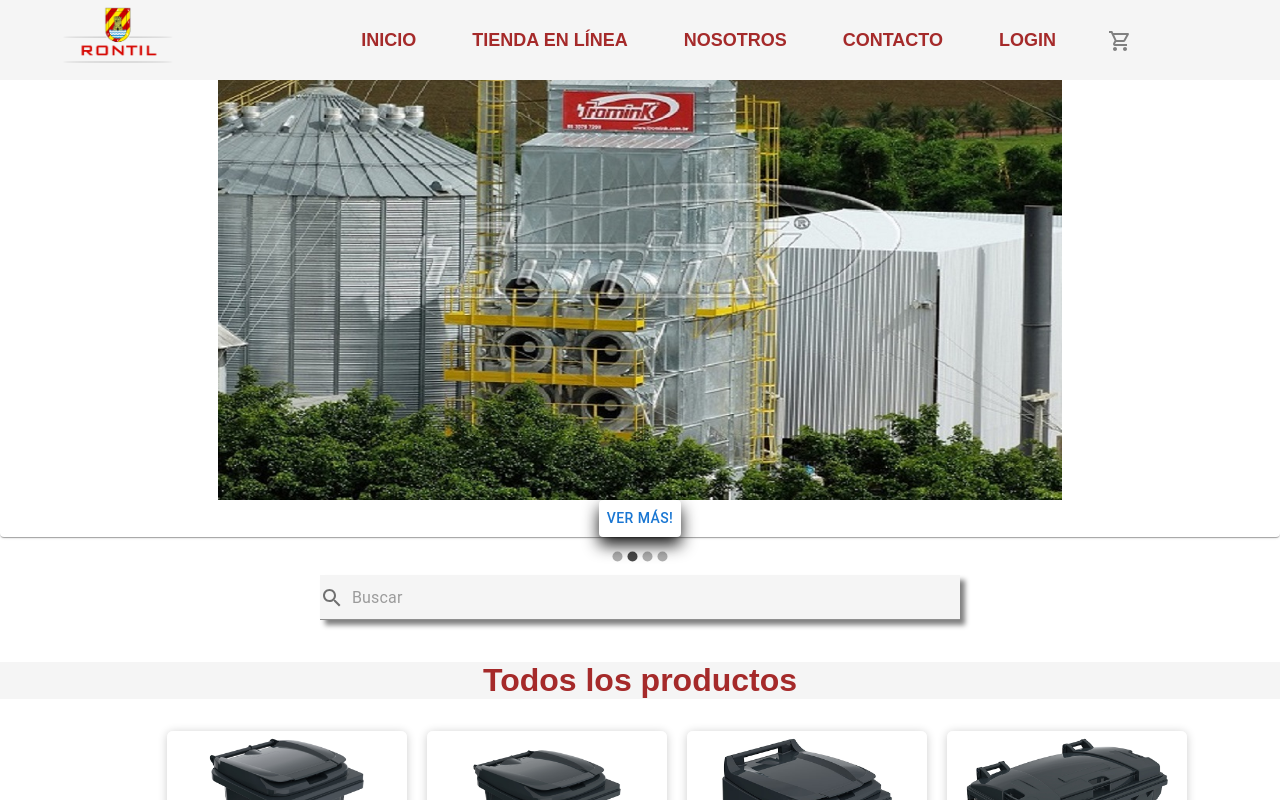
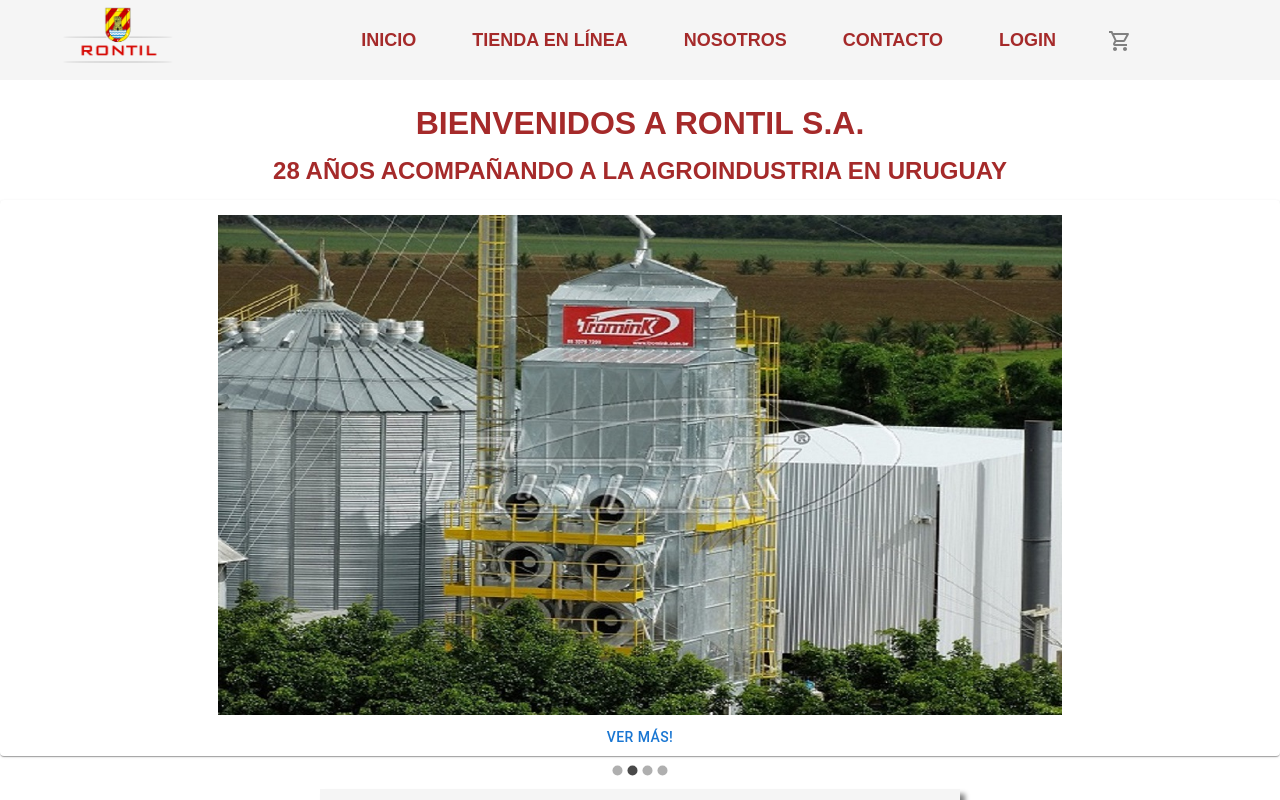
Before and after one commit to josemaria1988/rontil-web-react, a React (Create React App) app: page / in a window 1280 px wide. Shown: the top 800 px of the page. Built offline with nearby package versions, Linux system fonts and the light colour scheme; no server answers.

Commit message:
avanzando en diseno de pagina inicio

```diff
--- a/src/components/Banner/Banner.jsx
+++ b/src/components/Banner/Banner.jsx
@@ -10,7 +10,6 @@ import citysolar from '../../assets/img/CitySolar-2.0.png'
 
 const Item = (props) => {
     return (
-        <div className="caja-inicio">
             <Paper className="paper-carousel">
                 <h2 className="titulo-carousel">{props.item.name}</h2>
                 <img src={props.item.img} alt={props.item.imge} />
@@ -18,7 +17,6 @@ const Item = (props) => {
                     Ver más!
                 </Button>
             </Paper>
-        </div>
     )
 }
 
@@ -48,13 +46,11 @@ const Banner = () => {
     ]
 
     return (
-        <div className="caja-inicio">
             <Carousel>
                 {
                     items.map((item, i) => <Item key={i} item={item} />)
                 }
             </Carousel>
-        </div>
     )
 }
 
--- a/src/components/Banner/Banner.scss
+++ b/src/components/Banner/Banner.scss
@@ -1,16 +1,3 @@
-.caja-inicio {
-    width: 100%; /* El carrusel ocupa todo el ancho de la página */
-    max-width: 100%;
-    margin: 0 auto; /* Centrado horizontal */
-}
-
-.paper-carousel {
-    position: relative;
-    text-align: center;
-    padding: 0;
-    box-sizing: border-box;
-}
-
 .paper-carousel img {
     width: 100%; /* Asegura que la imagen ocupe todo el ancho del contenedor */
     height: auto; /* Mantiene la proporción de la imagen */
--- a/src/components/Inicio/Inicio.jsx
+++ b/src/components/Inicio/Inicio.jsx
@@ -6,9 +6,11 @@ import ItemListContainer from '../ItemListContainer/ItemListContainer.jsx'
 const Inicio = (props) => {
 
     return (
-        <main>
-            <Banner />
-            <ItemListContainer />
+        <main className="caja-inicio">
+                <h1>BIENVENIDOS A RONTIL S.A. </h1>
+                <h2>28 AÑOS ACOMPAÑANDO A LA AGROINDUSTRIA EN URUGUAY</h2>
+                <Banner />
+                <ItemListContainer />
         </main>
     )
 }
--- a/src/components/Inicio/Inicio.scss
+++ b/src/components/Inicio/Inicio.scss
@@ -1,35 +1,11 @@
 
 .caja-inicio {
     margin-top: 100px;
-    margin-bottom: 100px;
+    text-align: center;
 }
 
-.paper-carousel {
-    display: flex;
-    flex-direction: column;
-    justify-content: center;
-    align-items: center;
+.caja-inicio h1, h2 {
+    color: brown;
+    padding: 5px;
+    margin: 5px;
 }
-
-.titulo-carousel {
-    position: absolute;
-    text-shadow: 4px 4px 1px black;
-    background-color: transparent;
-    color: whitesmoke;
-    font-size: 36px;
-    z-index: 1;
-}
-
-.CheckButton {
-    color: brown;
-    background-color: #f9f9f9;
-    font-size: 28px;
-    box-shadow: 0px 8px 16px 0px rgba(0,0,0,0.9);
-    z-index: 1;
-}
-
-.CheckButton:hover {
-    color: whitesmoke;
-    background-color: #034574;
-    transition: 0.5s;
-}
```
